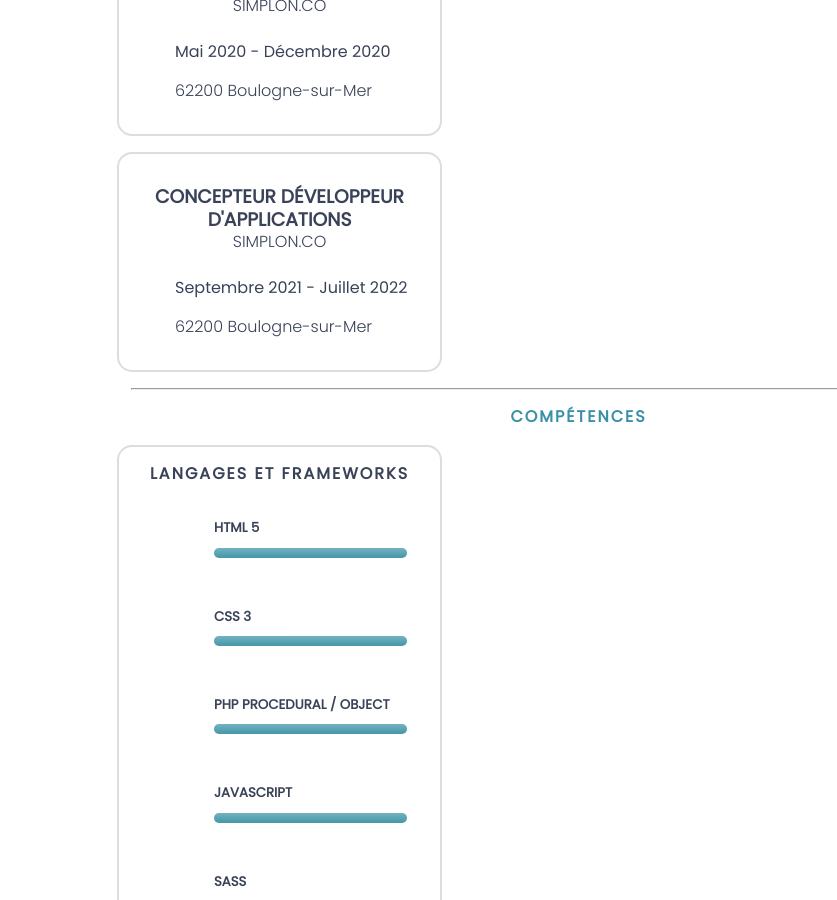
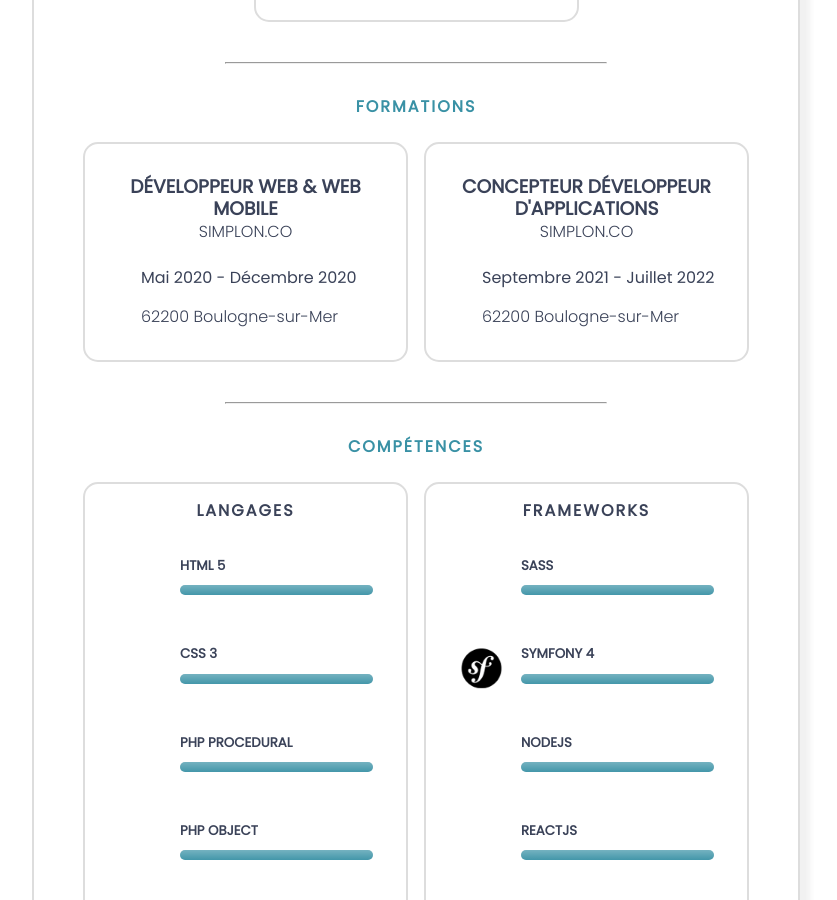
Before and after one commit to DenquinMaxence/react-cv, a React (Create React App) app: page / in a window 1280 px wide. Shown: the part 1900-2800 px from the top of the page, without its empty margins (224-1061 px from the left). Built offline with nearby package versions, Linux system fonts and the light colour scheme; some icons are missing.

Commit message:
responsive done

```diff
--- a/src/components/Experiences.js
+++ b/src/components/Experiences.js
@@ -4,8 +4,9 @@
 	return (
 		<>
 			<hr />
-			<div className='experiences'>
+			<div className='experiences' id="experiences">
 				<h4 className='experience-title'>Expériences Professionnelles</h4>
+				<div className='cards-block'>
 					{ExperiencesData.length > 0 &&
 						ExperiencesData.map((experience, index) => {
 							return (
@@ -30,6 +31,7 @@
 							);
 						})}
 				</div>
+			</div>
 		</>
 	);
 };
--- a/src/components/Formations.js
+++ b/src/components/Formations.js
@@ -4,8 +4,9 @@
 	return (
 		<>
 			<hr />
-			<div className='formations'>
+			<div className='formations' id="formations">
 				<h4 className='formation-title'>Formations</h4>
+				<div className='cards-block'>
 					{FormationsData.length > 0 &&
 						FormationsData.map((formation, index) => {
 							return (
@@ -30,6 +31,7 @@
 							);
 						})}
 				</div>
+			</div>
 		</>
 	);
 };
--- a/src/components/Skills.js
+++ b/src/components/Skills.js
@@ -4,17 +4,20 @@
 	return (
 		<>
 			<hr />
-			<div className='skills'>
+			<div className='skills' id="skills">
 				<h4 className='skill-title'>Compétences</h4>
-				<div className='card'>
-					<h4 className='skill-subtitle'>Langages et frameworks</h4>
-					{SkillsData.languages_frameworks.length > 0 &&
-						SkillsData.languages_frameworks.map((lang_fram, index) => {
+				<div className='cards-block'>
+					{SkillsData.length > 0 &&
+						SkillsData.map((category, index) => {
+							return (
+								<div className='card' key={index}>
+									<h4 className='skill-subtitle'>{category.name}</h4>
+									{category.data.map((item, index) => {
 										return (
 											<div className='card-body' key={index}>
-									<div className='card-img'>{lang_fram.icon}</div>
+												<div className='card-img'>{item.icon}</div>
 												<div className='progressbar'>
-										<h5 className='card-title'>{lang_fram.title}</h5>
+													<h5 className='card-title'>{item.title}</h5>
 													<div className='progressbar-block progressbar-moved'>
 														<div className='progressbar-set'></div>
 													</div>
@@ -22,20 +25,6 @@
 											</div>
 										);
 									})}
-				</div>
-				<div className='card'>
-					<h4 className='skill-subtitle'>Outils</h4>
-					{SkillsData.tools.length > 0 &&
-						SkillsData.tools.map((tool, index) => {
-							return (
-								<div className='card-body' key={index}>
-									<div className='card-img'>{tool.icon}</div>
-									<div className='progressbar'>
-										<h5 className='card-title'>{tool.title}</h5>
-										<div className='progressbar-block progressbar-moved'>
-											<div className='progressbar-set'></div>
-										</div>
-									</div>
 								</div>
 							);
 						})}
--- a/src/data/Skills.js
+++ b/src/data/Skills.js
@@ -3,8 +3,10 @@
 import LogoHeidiSQL from '../media/logo_heidisql.png';
 import LogoNPM from '../media/logo_npm.png';
 
-export const SkillsData = {
-	languages_frameworks: [
+export const SkillsData = [
+	{
+		name: 'Langages',
+		data: [
 			{
 				title: 'Html 5',
 				icon: <box-icon name='html5' type='logo' size='lg' color='#dd4b25' />,
@@ -16,7 +18,12 @@
 				width: '100%',
 			},
 			{
-			title: 'Php Procedural / Object',
+				title: 'Php Procedural',
+				icon: <box-icon name='php' type='logo' size='lg' color='#7377ad' />,
+				width: '100%',
+			},
+			{
+				title: 'Php Object',
 				icon: <box-icon name='php' type='logo' size='lg' color='#7377ad' />,
 				width: '100%',
 			},
@@ -25,14 +32,14 @@
 				icon: <box-icon name='javascript' type='logo' size='lg' color='#efd81d' />,
 				width: '100%',
 			},
+		],
+	},
+	{
+		name: 'Frameworks',
+		data: [
 			{
 				title: 'Sass',
 				icon: <box-icon name='sass' type='logo' size='lg' color='#c76293' />,
-			width: '100%',
-		},
-		{
-			title: 'Bootstrap',
-			icon: <box-icon name='bootstrap' type='logo' size='lg' color='#553b7c' />,
 				width: '100%',
 			},
 			{
@@ -56,7 +63,10 @@
 				width: '100%',
 			},
 		],
-	tools: [
+	},
+	{
+		name: 'Outils',
+		data: [
 			{
 				title: 'Git',
 				icon: <box-icon name='git' type='logo' size='lg' color='#e94e31' />,
@@ -69,7 +79,9 @@
 			},
 			{
 				title: 'WampServer',
-			icon: <img src={LogoWampServer} alt='logo-wampserver' width='48px;' height='48px;' />,
+				icon: (
+					<img src={LogoWampServer} alt='logo-wampserver' width='48px;' height='48px;' />
+				),
 				width: '100%',
 			},
 			{
@@ -83,4 +95,5 @@
 				width: '100%',
 			},
 		],
-};
+	},
+];
--- a/src/pages/Home.js
+++ b/src/pages/Home.js
@@ -41,19 +41,19 @@
 				</div>
 				<div className='content'>
 					<div className='card'>
-						<Link to='#about' className='subcard'>
+						<Link to='#about' className='subcard' onClick={() => { window.location = "#about"}}>
 							<box-icon name='package' size='lg' color='white'></box-icon>
 							<span>À propos</span>
 						</Link>
-						<Link to='#experiences' className='subcard'>
+						<Link to='#experiences' className='subcard' onClick={() => { window.location = "#experiences"}}>
 							<box-icon name='briefcase' size='lg' color='white'></box-icon>
 							<span>Expériences</span>
 						</Link>
-						<Link to='#formation' className='subcard'>
+						<Link to='#formations' className='subcard' onClick={() => { window.location = "#formations"}}>
 							<box-icon name='code-block' size='lg' color='white'></box-icon>
 							<span>Formations</span>
 						</Link>
-						<Link to='#skills' className='subcard'>
+						<Link to='#skills' className='subcard' onClick={() => { window.location = "#skills"}}>
 							<box-icon name='folder-plus' size='lg' color='white'></box-icon>
 							<span>Compétences</span>
 						</Link>
@@ -73,10 +73,10 @@
 							intéressante à faire dans ce domaine.
 						</p>
 					</div>
-					<Experiences />
-					<Formations />
-					<Skills />
 				</div>
+				<Experiences />
+				<Formations />
+				<Skills />
 			</div>
 		</div>
 	);
--- a/src/styles/_settings.scss
+++ b/src/styles/_settings.scss
@@ -13,6 +13,7 @@
 	box-sizing: border-box;
 	margin: 0;
 	padding: 0;
+	scroll-behavior: smooth;
 }
 
 body {
@@ -21,3 +22,13 @@
 	background: $background-1;
 	color: $color-grey;
 }
+
+.theme-dark {
+	$background-1: #212121 !important;
+	$color-grey: #eaeaea !important;
+}
+
+hr {
+	margin: 1rem 30px 1rem 30px;
+	width: 50%;
+}
--- a/src/styles/components/_themePicker.scss
+++ b/src/styles/components/_themePicker.scss
@@ -1,5 +1,5 @@
 .theme-picker {
-	top: 260px;
+	top: 25%;
 	left: 0;
 	width: 244px;
 	z-index: 9999;
@@ -12,6 +12,10 @@
 	-webkit-transition: 0.4s;
 	transition-property: transform;
 	box-shadow: 5px 5px 0 0 rgba(122, 122, 122, 0.1);
+
+	// @media screen and (max-width: 767px) and (orientation: landscape) {
+	// 	top: 150px;
+	// }
 
 	&.active {
 		transform: translate(245px, 0);
--- a/src/styles/pages/_home.scss
+++ b/src/styles/pages/_home.scss
@@ -1,7 +1,4 @@
-hr {
-	margin-bottom: 1rem;
-	margin-top: 1rem;
-}
+/* Mobile first */
 .main {
 	.left-part,
 	.right-part {
@@ -14,9 +11,9 @@
 	.left-part {
 		.profil-header {
 			background-color: $background-theme;
-			height: 15vh;
+			height: 7rem;
 			width: 100%;
-			z-index: -1;
+			z-index: -10;
 			position: absolute;
 			top: 0;
 			border-radius: 0px 0px 20px 20px / 20%;
@@ -24,12 +21,12 @@
 		}
 		.home-background {
 			background-color: $background-grey;
-			height: 60vh;
+			height: 28rem;
 			width: 100%;
-			z-index: -2;
+			z-index: -11;
 			position: absolute;
 			top: 0;
-			box-shadow: 0 5px 0 0 rgba(122, 122, 122, 0.1);
+			box-shadow: 0 5px 2px 0 rgba(122, 122, 122, 0.1);
 		}
 		.profil-pic {
 			img {
@@ -72,8 +69,8 @@
 				grid-template-columns: 1fr 1fr;
 				grid-template-rows: 1fr 1fr;
 				border-radius: 15px;
+				background-color: $background-1;
 				border: 2px solid rgb(221, 221, 221);
-				box-shadow: 0 0 0 0 rgba(122, 122, 122, 0.1);
 				width: 325px;
 				height: 325px;
 				margin-top: 2rem;
@@ -87,7 +84,7 @@
 					background-color: $background-theme;
 					border-radius: 15px;
 					margin: 10px;
-					color: white;
+					color: $background-1;
 					text-decoration: none;
 				}
 			}
@@ -102,23 +99,9 @@
 	}
 
 	.right-part {
-		.header {
 		color: $color-theme;
 		text-align: center;
-			hr {
-				margin-right: 30px;
-				margin-left: 30px;
-			}
-
-			.job-title,
-			.about .about-title,
-			.experiences .experience-title,
-			.formations .formation-title,
-			.skills .skill-title {
-				text-transform: uppercase;
-				letter-spacing: 2px;
-			}
-
+		.header {
 			.about {
 				margin: 2rem;
 				text-align: left;
@@ -129,20 +112,31 @@
 					font-size: 0.9em;
 				}
 			}
+		}
+
+		.header .job-title,
+		.about .about-title,
+		.experiences .experience-title,
+		.formations .formation-title,
+		.skills .skill-title {
+			text-transform: uppercase;
+			letter-spacing: 2px;
+			margin-bottom: 1rem;
+		}
 
 		.experiences,
 		.formations {
 			margin: 1rem;
-				.experience-title,
-				.formation-title {
-					margin-bottom: 1rem;
-				}
+			.cards-block {
+				display: flex;
+				flex-flow: wrap;
+				justify-content: center;
+				align-items: center;
 				.card {
 					width: 325px;
 					margin-bottom: 1rem;
 					border-radius: 15px;
 					border: 2px solid rgb(221, 221, 221);
-					box-shadow: 0 0 0 0 rgba(122, 122, 122, 0.1);
 
 					.card-body {
 						margin: 2rem;
@@ -171,16 +165,20 @@
 					}
 				}
 			}
+		}
 
 		.skills {
 			margin: 1rem;
+			.cards-block {
+				display: flex;
+				flex-flow: wrap;
+				justify-content: center;
+				align-items: center;
 				.card {
 					width: 325px;
-					margin-top: 1rem;
 					margin-bottom: 1rem;
 					border-radius: 15px;
 					border: 2px solid rgb(221, 221, 221);
-					box-shadow: 0 0 0 0 rgba(122, 122, 122, 0.1);
 
 					.skill-subtitle {
 						margin-top: 1rem;
@@ -210,7 +208,6 @@
 							.progressbar-block {
 								border-radius: 30px;
 								background: $background-grey;
-								box-shadow: 0 0 0 0 rgba(122, 122, 122, 0.1);
 							}
 
 							.progressbar-set {
@@ -246,13 +243,58 @@
 			}
 		}
 	}
+}
 
-	@media screen and (min-width: 1224px) {
+@media screen and (max-width: 767px) and (orientation: landscape) {
 	.main {
-			margin-right: 500px;
-		}
-		.left-part {
-			float: left;
+		.right-part {
+			.experiences,
+			.formations,
+			.skills {
+				.cards-block {
+					.card {
+						margin: 0.5rem !important;
 					}
 				}
 			}
+		}
+	}
+}
+
+/* Small devices (tablets, 768px and up) */
+@media screen and (min-width: 768px) {
+	.main {
+		.right-part {
+			.experiences,
+			.formations,
+			.skills {
+				.cards-block {
+					.card {
+						margin: 0.5rem !important;
+					}
+				}
+			}
+		}
+	}
+}
+
+/* Large devices (large desktops, 1200px and up) */
+@media screen and (min-width: 1200px) {
+	.main {
+		position: relative;
+		z-index: 1;
+		background-color: $background-1;
+		border: 2px solid rgb(221, 221, 221);
+		border-radius: 20px 20px 20px 20px;
+		box-shadow: 10px 5px 5px rgba(122, 122, 122, 0.1);
+		margin-right: 20%;
+		margin-left: 20%;
+
+		.left-part {
+			.profil-header,
+			.home-background {
+				border-radius: 20px 20px 0 0;
+			}
+		}
+	}
+}
```
Also changed, not shown: src/components/ThemePicker.js (+13 -7 lines). Lines whose indentation alone changed are shown as unchanged.
